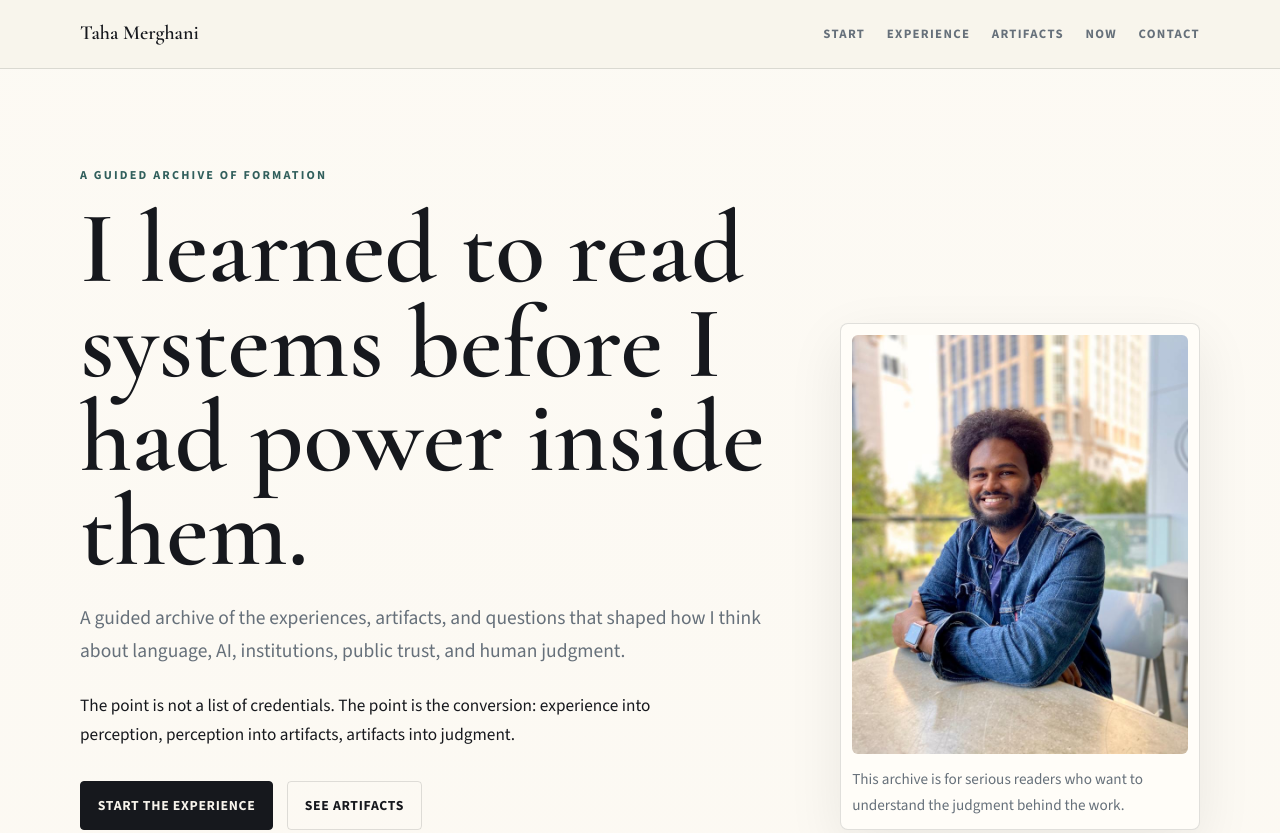
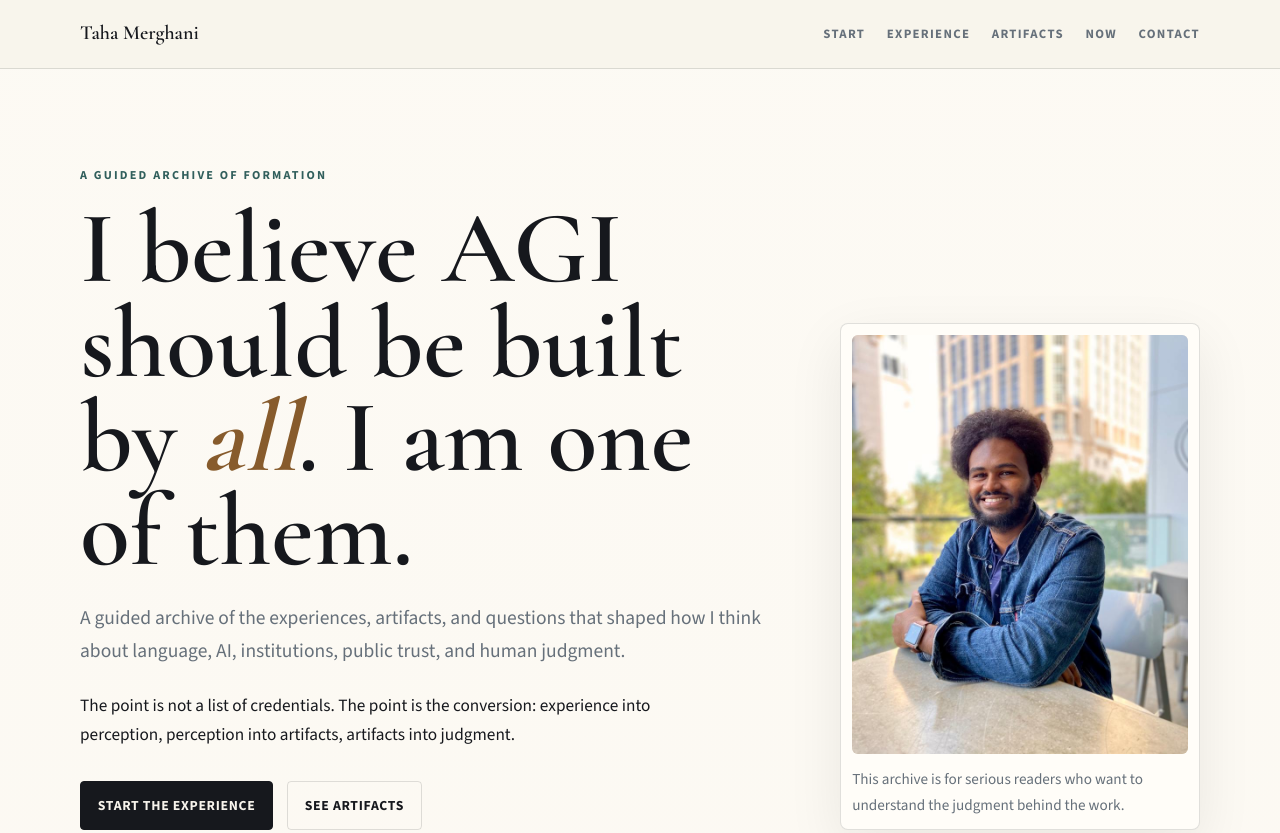
Before and after one commit to taha-y-merghani/taha-y-merghani.github.io, a website: page index.html in a window 1280 px wide. Shown: the top 833 px of the page. Drawn offline with nearby package versions, Linux system fonts and the light colour scheme.

Commit message:
Update hero AGI statement

```diff
--- a/index.html
+++ b/index.html
@@ -7,12 +7,12 @@
     <meta name="description" content="A guided archive of the experiences, artifacts, and questions that shaped how Taha Merghani thinks about language, AI, institutions, public trust, and human judgment.">
     <meta property="og:type" content="website">
     <meta property="og:title" content="Taha Merghani - A Guided Archive of Judgment">
-    <meta property="og:description" content="I learned to read systems before I had power inside them. A guided archive of formation, artifacts, language, AI, and institutions.">
+    <meta property="og:description" content="I believe AGI should be built by all. I am one of them. A guided archive of formation, artifacts, language, AI, and institutions.">
     <meta property="og:image" content="/myself.jpeg">
     <meta property="og:url" content="https://taha-y-merghani.github.io/">
     <meta name="twitter:card" content="summary_large_image">
     <meta name="twitter:title" content="Taha Merghani - A Guided Archive of Judgment">
-    <meta name="twitter:description" content="I learned to read systems before I had power inside them.">
+    <meta name="twitter:description" content="I believe AGI should be built by all. I am one of them.">
     <meta name="twitter:image" content="/myself.jpeg">
     <!-- Google tag (gtag.js) -->
     <script async src="https://www.googletagmanager.com/gtag/js?id=G-HLKE0VWCQ3"></script>
@@ -192,6 +192,11 @@
             margin-bottom: 1.4rem;
             font-size: clamp(3.4rem, 8vw, 7rem);
             line-height: 0.92;
+        }
+
+        .hero h1 em {
+            color: var(--accent);
+            font-style: italic;
         }
 
         .hero-copy {
@@ -543,7 +548,7 @@
             <div class="container hero-grid">
                 <div>
                     <span class="eyebrow">A guided archive of formation</span>
-                    <h1 id="hero-title">I learned to read systems before I had power inside them.</h1>
+                    <h1 id="hero-title">I believe AGI should be built by <em>all</em>. I am one of them.</h1>
                     <p class="hero-copy">A guided archive of the experiences, artifacts, and questions that shaped how I think about language, AI, institutions, public trust, and human judgment.</p>
                     <p class="hero-note">The point is not a list of credentials. The point is the conversion: experience into perception, perception into artifacts, artifacts into judgment.</p>
                     <div class="hero-actions">
```
